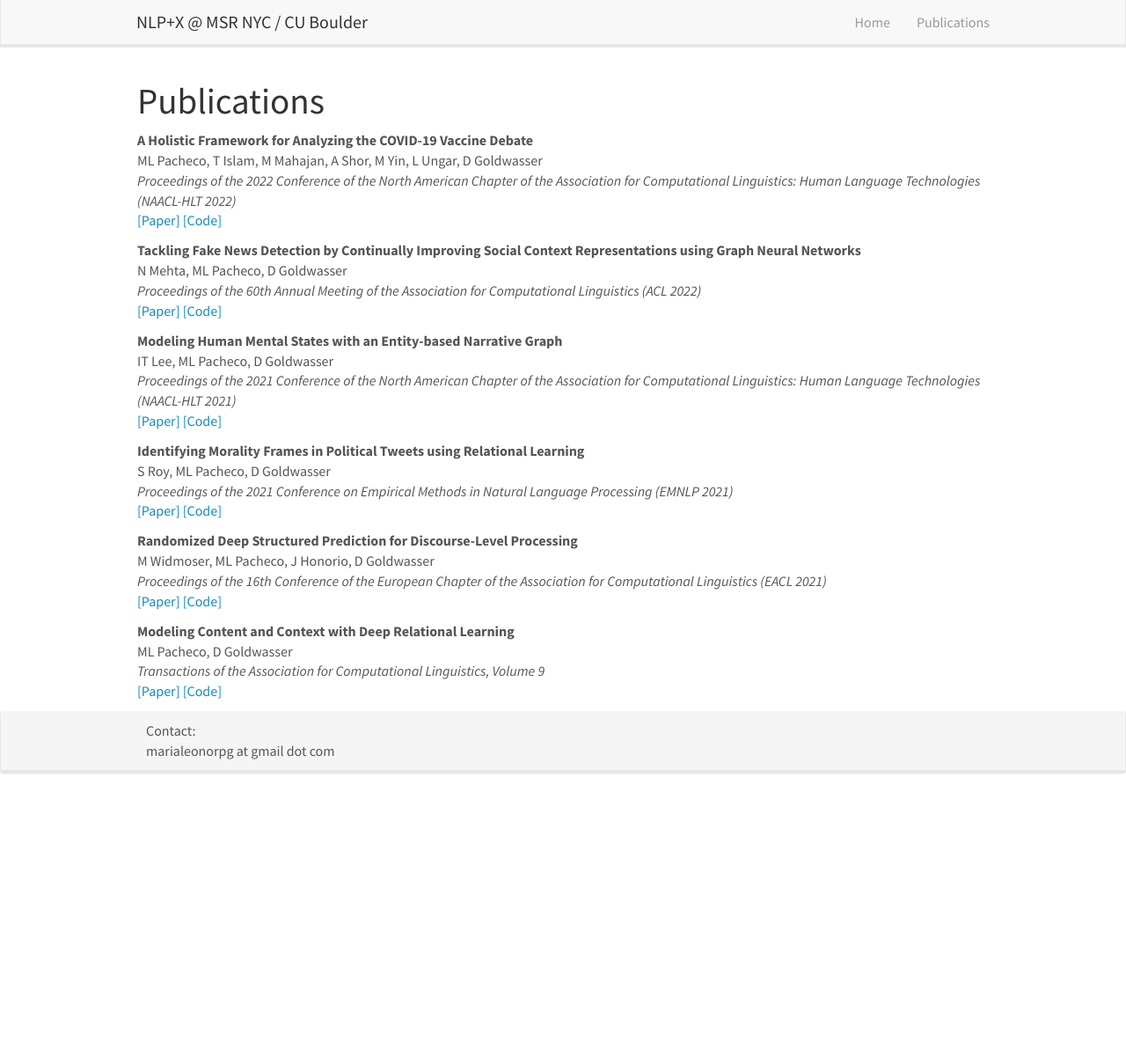
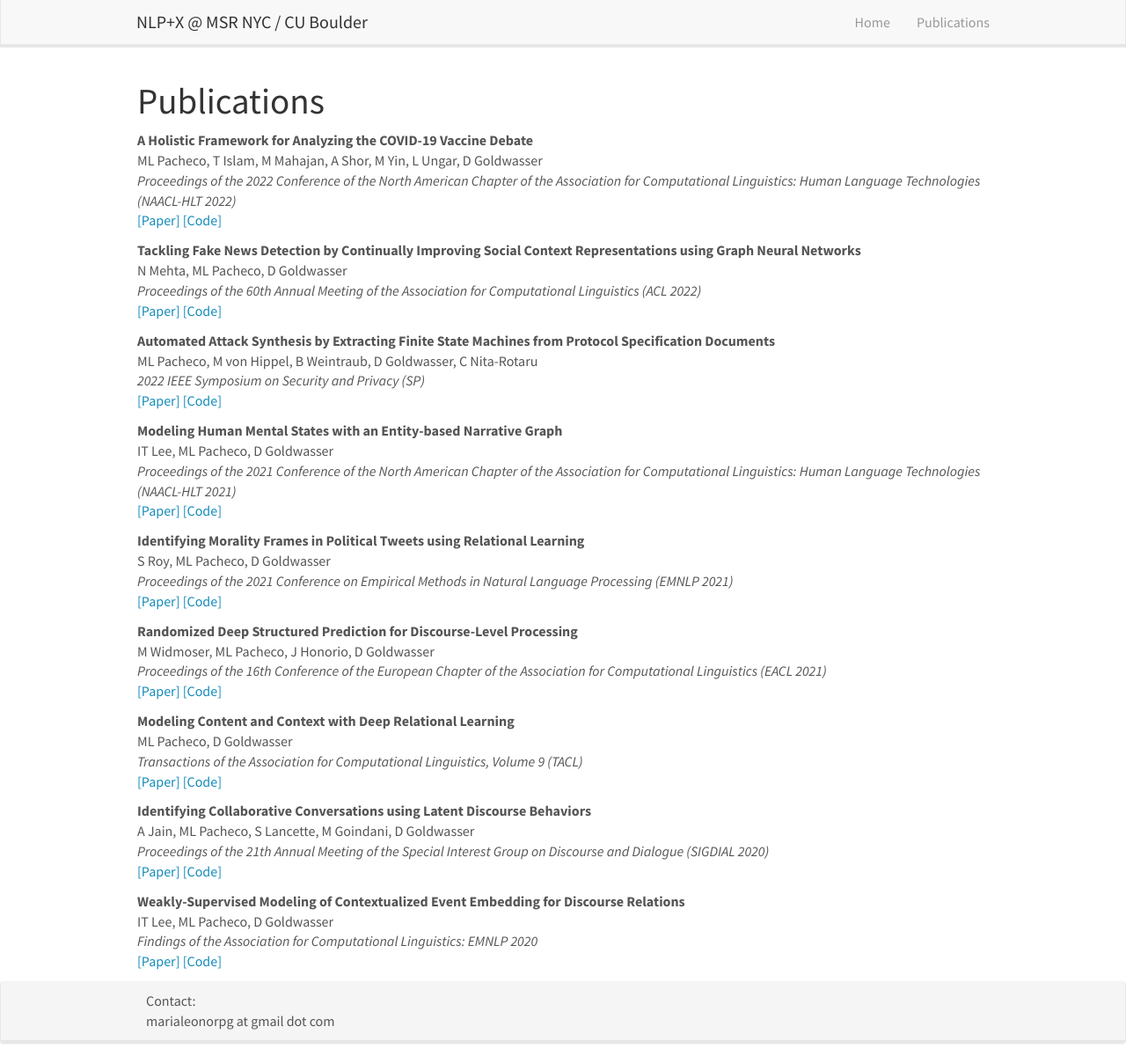
Before and after one commit to mlpacheco/mlpacheco.github.io, a Jekyll site: the page built from _pages/publications.md, in a window 1280 px wide and 1208 px high. Shown: the whole window at 88% size. Built offline with Jekyll 4.4.1, drawn with Linux system fonts in a browser that asks for light colours; nearby versions of some CDN libraries.

Commit message:
Changing icon and adding more pubs

```diff
--- a/_data/publist.yml
+++ b/_data/publist.yml
@@ -17,6 +17,17 @@
     display: \[Paper\]
   code:
     url: https://github.com/hockeybro12/fakenews_inference_operators
+    display: \[Code\]
+  highlight: 0
+
+- title: "Automated Attack Synthesis by Extracting Finite State Machines from Protocol Specification Documents"
+  authors: ML Pacheco, M von Hippel, B Weintraub, D Goldwasser, C Nita-Rotaru
+  venue: "2022 IEEE Symposium on Security and Privacy (SP)"
+  link:
+    url: https://arxiv.org/abs/2202.09470
+    display: \[Paper\]
+  code:
+    url: https://github.com/RFCNLP
     display: \[Code\]
   highlight: 0
 
@@ -55,7 +66,7 @@
 
 - title: "Modeling Content and Context with Deep Relational Learning"
   authors: ML Pacheco, D Goldwasser
-  venue: "Transactions of the Association for Computational Linguistics, Volume 9"
+  venue: "Transactions of the Association for Computational Linguistics, Volume 9 (TACL)"
   link:
     url: https://aclanthology.org/2021.tacl-1.7/
     display: \[Paper\]
@@ -63,3 +74,25 @@
     url: https://gitlab.com/purdueNlp/DRaiL
     display: \[Code\]
   highlight: 0
+
+- title: "Identifying Collaborative Conversations using Latent Discourse Behaviors"
+  authors: A Jain, ML Pacheco, S Lancette, M Goindani, D Goldwasser
+  venue: "Proceedings of the 21th Annual Meeting of the Special Interest Group on Discourse and Dialogue (SIGDIAL 2020)"
+  link:
+    url: https://aclanthology.org/2020.sigdial-1.10/
+    display: \[Paper\]
+  code:
+    url: https://gitlab.com/ayush-jain/collaborative-yahoo-discourse
+    display: \[Code\]
+  highlight: 0
+
+- title: "Weakly-Supervised Modeling of Contextualized Event Embedding for Discourse Relations"
+  authors: IT Lee, ML Pacheco, D Goldwasser
+  venue: "Findings of the Association for Computational Linguistics: EMNLP 2020"
+  link:
+    url: https://aclanthology.org/2020.findings-emnlp.446/
+    display: \[Paper\]
+  code:
+    url: https://github.com/doug919/narrative_graph_emnlp2020
+    display: \[Code\]
+  highlight: 0
```
Also changed, not shown: favicon.ico.
